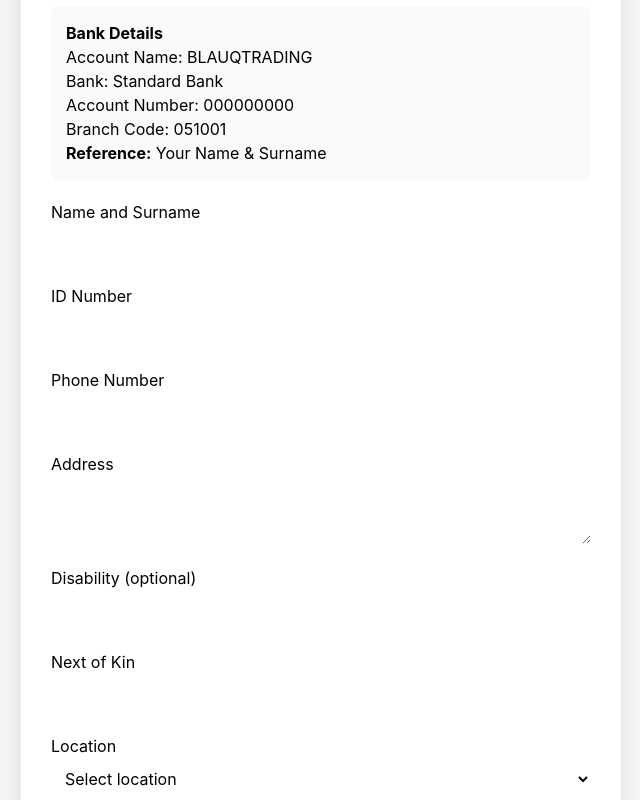
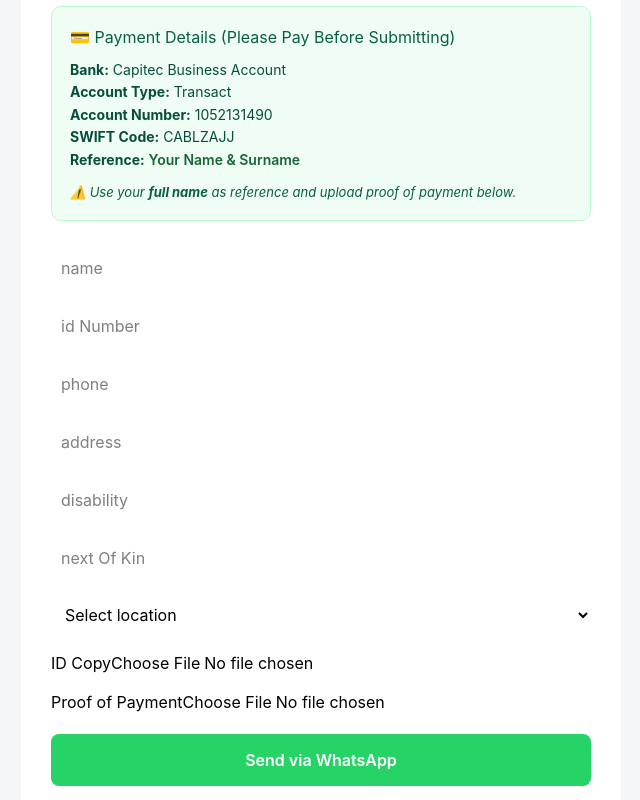
Before and after one commit to AmanKarodia/IGNITEPOINT, a React (Vite) app: page /Enquiry in a window 1280 px wide. Shown: the part 720-1520 px from the top of the page, without its empty margins (319-959 px from the left). Built offline with nearby package versions, Linux system fonts and the light colour scheme; the HTML template or start-up script is replaced by a standard one.

Commit message:
New features

```diff
--- a/src/Pages/Apply.jsx
+++ b/src/Pages/Apply.jsx
@@ -1,4 +1,5 @@
 import React, { useState } from "react";
+import jsPDF from "jspdf";
 
 function Apply() {
   const [formData, setFormData] = useState({
@@ -15,7 +16,6 @@ function Apply() {
   });
 
   const [errors, setErrors] = useState({});
-  const [submitted, setSubmitted] = useState(false);
 
   const locations = [
     "MGANDUZWENI",
@@ -38,21 +38,20 @@ function Apply() {
       case "name":
       case "address":
       case "nextOfKin":
-        if (!value.trim()) return "This field is required";
+        if (!value.trim()) return "Required";
         break;
       case "idNumber":
-        if (!/^\d{13}$/.test(value)) return "ID Number must be 13 digits";
+        if (!/^\d{13}$/.test(value)) return "ID must be 13 digits";
         break;
       case "phone":
-        if (!/^(\+27|0)\d{9}$/.test(value))
-          return "Phone number must start with +27 or 0 and have 9 digits";
+        if (!/^(\+27|0)\d{9}$/.test(value)) return "Invalid phone number";
         break;
       case "location":
-        if (!value) return "Please select a location";
+        if (!value) return "Select a location";
         break;
       case "otherLocation":
         if (formData.location === "OTHER" && !value.trim())
-          return "Please specify your location";
+          return "Specify your location";
         break;
       default:
         return "";
@@ -69,103 +68,198 @@ function Apply() {
     }
 
     setFormData((prev) => ({ ...prev, [name]: value }));
-    const error = validateField(name, value);
-    setErrors((prev) => ({ ...prev, [name]: error }));
+    setErrors((prev) => ({ ...prev, [name]: validateField(name, value) }));
   };
+
+  const generatePDF = async (finalLocation) => {
+  const pdf = new jsPDF();
+  let y = 20;
+
+  // 🔹 Load logo
+  const loadImage = (file) =>
+    new Promise((resolve) => {
+      const reader = new FileReader();
+      reader.onload = () => resolve(reader.result);
+      reader.readAsDataURL(file);
+    });
+
+  // 🔹 Logo (if exists)
+  try {
+    const logo = await fetch("/src/assets/logo.png")
+      .then((res) => res.blob())
+      .then(loadImage);
+    pdf.addImage(logo, "PNG", 14, 10, 30, 15);
+  } catch {}
+
+  // 🔹 Title
+  pdf.setFontSize(16);
+  pdf.text("APPLICATION FORM", 105, 18, { align: "center" });
+
+  const appNumber = `APP-${new Date().getFullYear()}-${Math.floor(
+    1000 + Math.random() * 9000
+  )}`;
+
+  pdf.setFontSize(10);
+  pdf.text(`Application No: ${appNumber}`, 14, 32);
+  pdf.text(`Date: ${new Date().toLocaleDateString()}`, 150, 32);
+
+  y = 42;
+  pdf.setFontSize(11);
+
+  const addLine = (label, value) => {
+    pdf.text(`${label}:`, 14, y);
+    pdf.text(String(value || "N/A"), 60, y);
+    y += 7;
+  };
+
+  addLine("Full Name", formData.name);
+  addLine("ID Number", formData.idNumber);
+  addLine("Phone", formData.phone);
+  addLine("Location", finalLocation);
+  addLine("Address", formData.address);
+  addLine("Disability", formData.disability);
+  addLine("Next of Kin", formData.nextOfKin);
+
+  y += 5;
+  pdf.text("BANK DETAILS", 14, y);
+  y += 7;
+  addLine("Bank", "Capitec Business");
+  addLine("Account Number", "1052131490");
+  addLine("Reference", "Your Name & Surname");
+
+  // 🔹 Attachments
+  y += 10;
+  pdf.text("ATTACHMENTS", 14, y);
+  y += 8;
+
+  if (formData.idCopy?.type.startsWith("image/")) {
+    const idImg = await loadImage(formData.idCopy);
+    pdf.text("ID Copy:", 14, y);
+    y += 5;
+    pdf.addImage(idImg, "JPEG", 14, y, 80, 60);
+    y += 65;
+  } else {
+    addLine("ID Copy File", formData.idCopy?.name);
+  }
+
+  if (formData.proofOfPayment?.type.startsWith("image/")) {
+    const popImg = await loadImage(formData.proofOfPayment);
+    pdf.text("Proof of Payment:", 14, y);
+    y += 5;
+    pdf.addImage(popImg, "JPEG", 14, y, 80, 60);
+    y += 65;
+  } else {
+    addLine("Proof File", formData.proofOfPayment?.name);
+  }
+
+  y += 10;
+  pdf.setFontSize(9);
+  pdf.text(
+    "I declare that the information provided is true and correct.",
+    14,
+    y
+  );
+
+  pdf.save(`${appNumber}_${formData.name.replace(/\s+/g, "_")}.pdf`);
+};
 
   const handleSubmit = (e) => {
     e.preventDefault();
 
     const newErrors = {};
     Object.keys(formData).forEach((key) => {
-      const error = validateField(key, formData[key]);
-      if (error) newErrors[key] = error;
+      const err = validateField(key, formData[key]);
+      if (err) newErrors[key] = err;
     });
 
-    if (!formData.idCopy) newErrors.idCopy = "ID copy is required";
-    if (!formData.proofOfPayment)
-      newErrors.proofOfPayment = "Proof of payment is required";
+    if (!formData.idCopy) newErrors.idCopy = "Required";
+    if (!formData.proofOfPayment) newErrors.proofOfPayment = "Required";
 
     setErrors(newErrors);
 
     if (Object.keys(newErrors).length === 0) {
-      setSubmitted(true);
-
       const finalLocation =
         formData.location === "OTHER"
           ? formData.otherLocation
           : formData.location;
 
-      const message = `
-APPLICATION FORM SUBMISSION
+      generatePDF(finalLocation);
 
-Name: ${formData.name}
-ID Number: ${formData.idNumber}
-Phone: ${formData.phone}
-Location: ${finalLocation}
-Address: ${formData.address}
-Disability: ${formData.disability || "N/A"}
-Next of Kin: ${formData.nextOfKin}
+      const whatsappMessage = encodeURIComponent(
+        `Hello, I have submitted my application.
 
-ATTACHMENTS TO SEND:
-• ID Copy: ${formData.idCopy.name}
-• Proof of Payment: ${formData.proofOfPayment.name}
+Please find the generated PDF application attached.
 
-Bank Details Used:
-Account Name: BLAUQTRADING
-Bank: Standard Bank
-Account Number: 000000000
-Branch Code: 051001
-Reference: Your Name & Surname
-`;
+Thank you.`
+      );
 
-      const whatsappUrl = `https://wa.me/27765602702?text=${encodeURIComponent(
-        message
-      )}`;
-
-      window.open(whatsappUrl, "_blank");
-    } else {
-      setSubmitted(false);
+      window.open(
+        `https://wa.me/27765602702?text=${whatsappMessage}`,
+        "_blank"
+      );
     }
   };
 
   return (
-    <div style={{ minHeight: "100vh", display: "flex", justifyContent: "center", alignItems: "center", background: "#f4f6f8", padding: "20px" }}>
-      <div style={{ maxWidth: "600px", width: "100%", background: "#fff", borderRadius: "12px", padding: "30px", boxShadow: "0 6px 24px rgba(0,0,0,0.1)" }}>
-        <h2 style={{ textAlign: "center", marginBottom: "20px" }}>Application Form</h2>
+    <div style={{ minHeight: "100vh", background: "#f4f6f8", padding: "20px" }}>
+      <div style={{ maxWidth: "600px", margin: "auto", background: "#fff", padding: "30px", borderRadius: "12px" }}>
+        <h2 style={{ textAlign: "center", marginBottom: "20px" }}>
+          Application Form
+        </h2>
 
         {/* Bank Details */}
-        <div style={{ background: "#f9fafb", padding: "15px", borderRadius: "8px", marginBottom: "20px" }}>
-          <strong>Bank Details</strong>
-          <p>Account Name: BLAUQTRADING</p>
-          <p>Bank: Standard Bank</p>
-          <p>Account Number: 000000000</p>
-          <p>Branch Code: 051001</p>
-          <p><strong>Reference:</strong> Your Name & Surname</p>
-        </div>
+<div
+  style={{
+    background: "#f0fdf4",
+    border: "1px solid #bbf7d0",
+    padding: "18px",
+    borderRadius: "10px",
+    marginBottom: "25px",
+  }}
+>
+  <h3 style={{ marginBottom: "10px", color: "#065f46" }}>
+    💳 Payment Details (Please Pay Before Submitting)
+  </h3>
 
-        <form onSubmit={handleSubmit} noValidate>
-          {[
-            { label: "Name and Surname", name: "name" },
-            { label: "ID Number", name: "idNumber" },
-            { label: "Phone Number", name: "phone" },
-            { label: "Address", name: "address", textarea: true },
-            { label: "Disability (optional)", name: "disability" },
-            { label: "Next of Kin", name: "nextOfKin" },
-          ].map((f) => (
-            <div key={f.name} style={{ marginBottom: "16px" }}>
-              <label>{f.label}</label>
-              {f.textarea ? (
-                <textarea name={f.name} onChange={handleChange} style={{ width: "100%", padding: "10px" }} />
-              ) : (
-                <input name={f.name} onChange={handleChange} style={{ width: "100%", padding: "10px" }} />
-              )}
-              {errors[f.name] && <small style={{ color: "red" }}>{errors[f.name]}</small>}
+  <div style={{ fontSize: "14px", lineHeight: "1.6", color: "#064e3b" }}>
+    <p><strong>Bank:</strong> Capitec Business Account</p>
+    <p><strong>Account Type:</strong> Transact</p>
+    <p><strong>Account Number:</strong> 1052131490</p>
+    <p><strong>SWIFT Code:</strong> CABLZAJJ</p>
+    <p>
+      <strong>Reference:</strong>{" "}
+      <span style={{ fontWeight: "600", color: "#166534" }}>
+        Your Name & Surname
+      </span>
+    </p>
+  </div>
+
+  <p
+    style={{
+      marginTop: "12px",
+      fontSize: "13px",
+      color: "#065f46",
+      fontStyle: "italic",
+    }}
+  >
+    ⚠️ Use your <strong>full name</strong> as reference and upload proof of
+    payment below.
+  </p>
+</div>
+
+        <form onSubmit={handleSubmit}>
+          {["name", "idNumber", "phone", "address", "disability", "nextOfKin"].map((f) => (
+            <div key={f} style={{ marginBottom: "14px" }}>
+              <input
+                name={f}
+                placeholder={f.replace(/([A-Z])/g, " $1")}
+                onChange={handleChange}
+                style={{ width: "100%", padding: "10px" }}
+              />
+              {errors[f] && <small style={{ color: "red" }}>{errors[f]}</small>}
             </div>
           ))}
 
-          {/* Location */}
-          <label>Location</label>
           <select name="location" onChange={handleChange} style={{ width: "100%", padding: "10px" }}>
             <option value="">Select location</option>
             {locations.map((l) => (
@@ -182,33 +276,30 @@ Reference: Your Name & Surname
             />
           )}
 
-          {/* File uploads */}
-          <div style={{ marginTop: "16px" }}>
-            <label>ID Copy (Photo/PDF)</label>
-            <input type="file" name="idCopy" accept="image/*,.pdf" onChange={handleChange} />
-            {errors.idCopy && <small style={{ color: "red" }}>{errors.idCopy}</small>}
+          <div style={{ marginTop: "15px" }}>
+            <label>ID Copy</label>
+            <input type="file" name="idCopy" onChange={handleChange} />
           </div>
 
-          <div style={{ marginTop: "16px" }}>
+          <div style={{ marginTop: "15px" }}>
             <label>Proof of Payment</label>
-            <input type="file" name="proofOfPayment" accept="image/*,.pdf" onChange={handleChange} />
-            {errors.proofOfPayment && <small style={{ color: "red" }}>{errors.proofOfPayment}</small>}
+            <input type="file" name="proofOfPayment" onChange={handleChange} />
           </div>
 
           <button
             type="submit"
             style={{
+              marginTop: "20px",
               width: "100%",
-              marginTop: "20px",
               padding: "14px",
               background: "#25D366",
               color: "#fff",
+              borderRadius: "8px",
               border: "none",
-              borderRadius: "8px",
               fontWeight: "600",
             }}
           >
-            Submit via WhatsApp
+            Send via WhatsApp
           </button>
         </form>
       </div>
```
